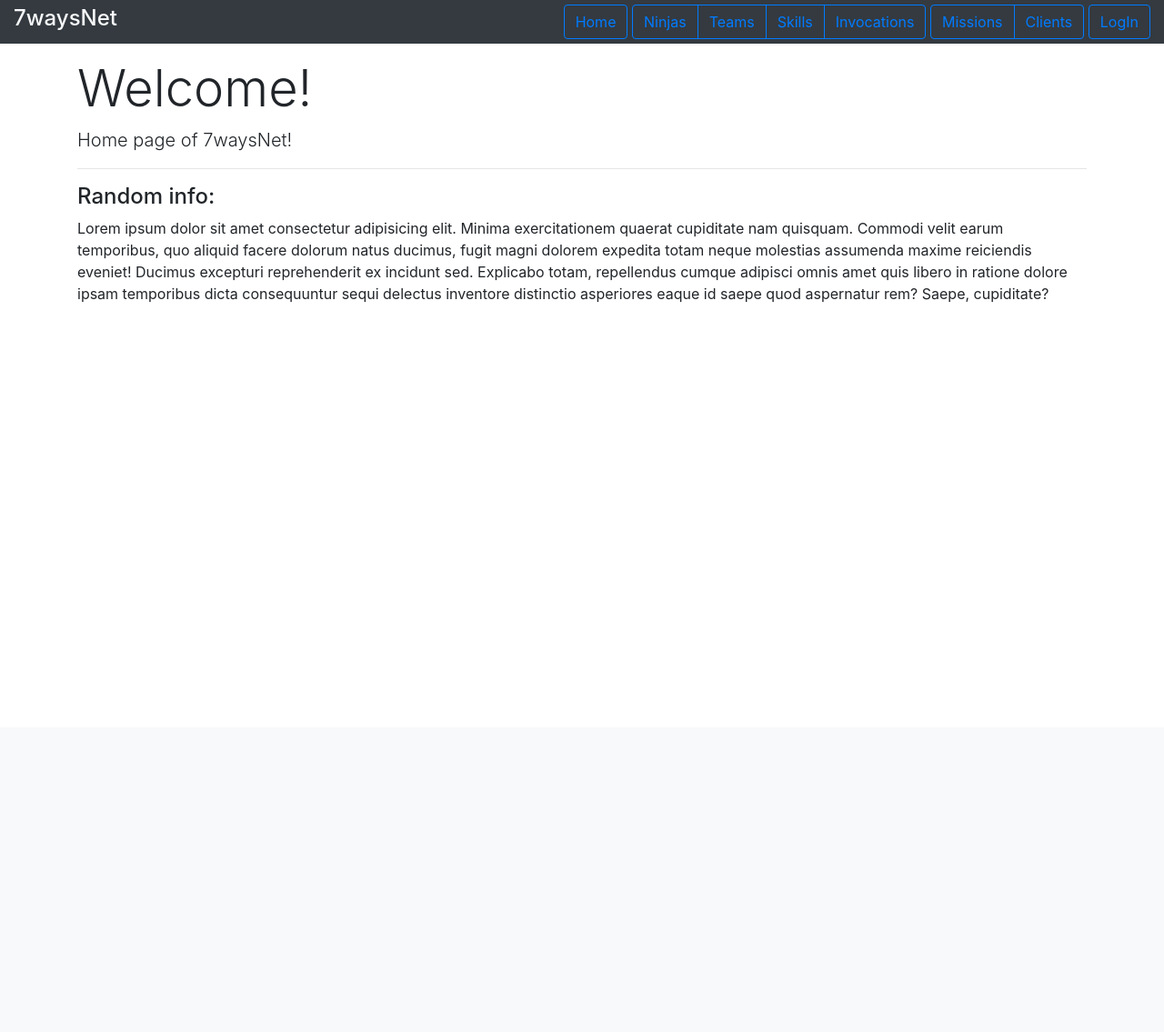
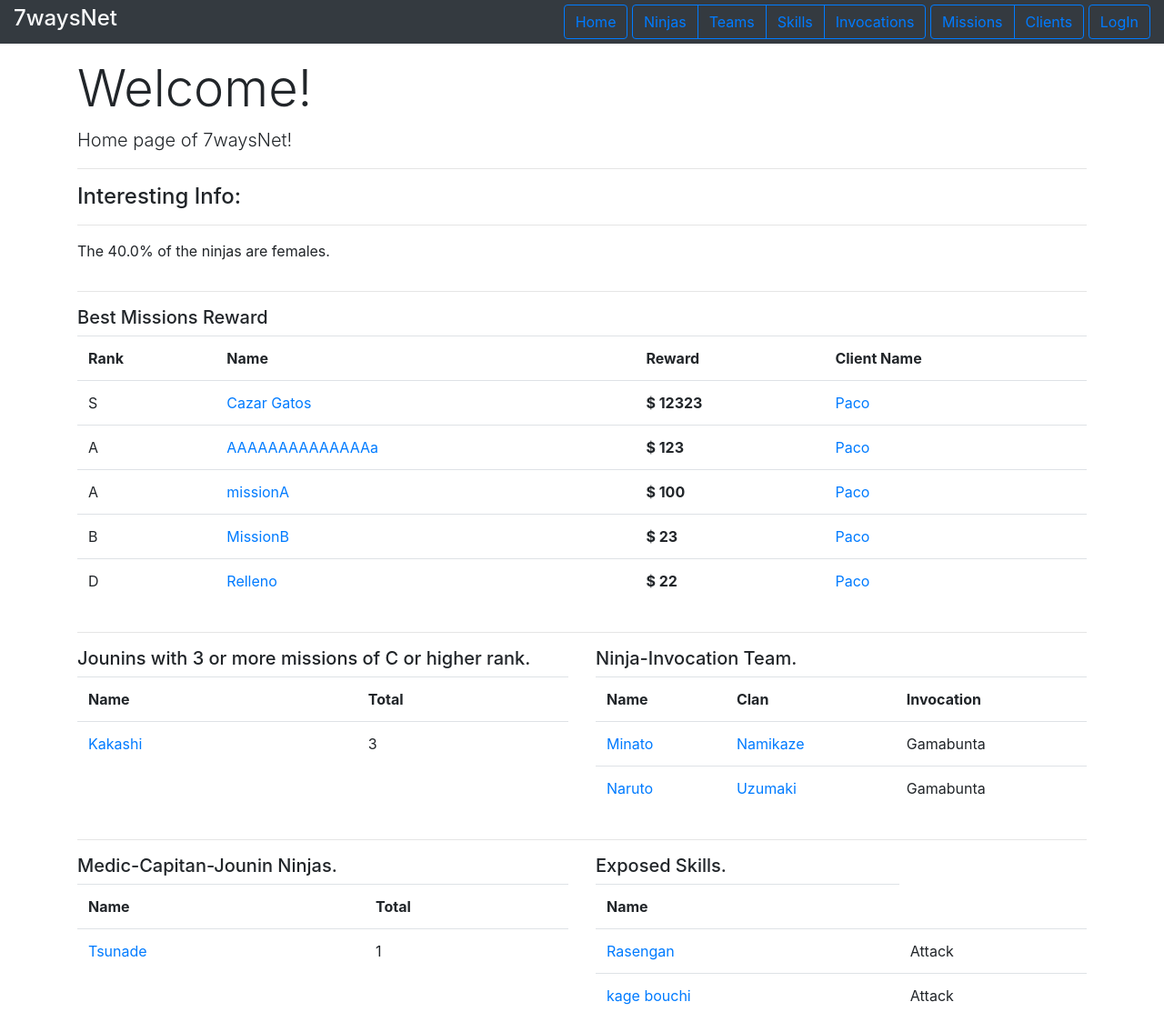
Before and after one commit to maux96/proyecto_bd, a Django app: page / in a window 1280 px wide. Shown: the whole page at 91% size. Before the commit the page ends 332 px from the top, so only its background shows below. Run offline with Django 3.2, Linux system fonts and the light colour scheme; data comes from the database, SQL or seed files in the repository; both versions use the stored data as it was after the commit; some libraries are stand-ins or nearby versions.

Commit message:
Pagina principal con querys preestablecidas.

```diff
--- a/ninjas/urls.py
+++ b/ninjas/urls.py
@@ -23,5 +23,6 @@ urlpatterns = [
     path('gender/<str:gender>', views.ShowNinjasByGender.as_view(), name='gender'),
     path('clan/<str:clan>', views.ShowNinjasByClan.as_view(), name='clan'),
     path('age/<int:age>', views.ShowNinjasByAge.as_view(), name='age'),
-    path('filter',views.filter,name='filter')
+    path('name/<str:name>',views.ShowNinjaNameQuery.as_view(),name='name'),
+    path('filter',views.filter,name='filter'),
 ]
--- a/seven_ways_net/views.py
+++ b/seven_ways_net/views.py
@@ -1,12 +1,26 @@
+from skills.models import Skill
 from django.shortcuts import redirect, render
 from django.http import HttpRequest
 from ninjas.models import ChuninNinja, GeninNinja, JouninNinja, Ninja,User
+from missions.models import Mission
 from missions.models import Client
 from datetime import date,datetime
 
 #pagina principal
 def index(request):
-    return render(request,'seven_ways_net/index.html',{})
+    best5Reward = Best5RewardMissions()
+    ninjaInvocationPair = NinjaInvocationPair()
+    jounin3C = ShowJouninsWith3C()
+    medicCapitans = MedicCapitans()
+    exposedSkills = ExposedSkills()
+    return render(request,'seven_ways_net/index.html',{
+                                                        "femalePercent":femalePercent(),
+                                                        "best5Reward" : best5Reward,
+                                                        "ninjaInvocationPair":ninjaInvocationPair,
+                                                        "jounin3C":jounin3C,
+                                                        "medicCapitans":medicCapitans,
+                                                        "exposedSkills":exposedSkills
+                                                        })
 
 
 
@@ -50,6 +64,42 @@ def endRegister(request :HttpRequest):
 
     return redirect("/auth/login")
 
+#---------
+
+def femalePercent():
+    total_famale = len(Ninja.objects.filter(gender="F"))
+    total = len(Ninja.objects.all())
+    return (total_famale/total )*100
+def Best5RewardMissions():
+    return Mission.objects.order_by("-reward")[:5]
+def NinjaInvocationPair():          #falta poner que solo los que tengan mas de 6 misiones con rango S.
+    ninjas = Ninja.objects.all()
+    sol=[]
+    for n in ninjas:
+        for i in n.invocations.all():
+            sol.append((n,i))
+    return sol
+def ShowJouninsWith3C():
+    jounins = JouninNinja.objects.filter(mission__rank__lte="C")
+    sol = set()
+    for j in jounins:
+        c=j.mission_set.count()
+        if c >= 3:
+            sol.add((j,c))
+    return list(sol)
+
+def MedicCapitans():
+    jounins = JouninNinja.objects.filter(is_medic=True)
+    sol = set()
+    for j in jounins:
+        c = j.mission_set.count()
+        if c != 0:
+            sol.add((j,c))
+    return list(sol)
+def ExposedSkills():
+    skills=Skill.objects.filter(belong_to_the_village=True).exclude(ninja__team__mission__client__country="Fire").exclude(ninja__team__mission__isnull=True)
+    return skills
+
 
 #----------
 def verify_existence(username):
--- a/templates/seven_ways_net/index.html
+++ b/templates/seven_ways_net/index.html
@@ -12,6 +12,100 @@
 {% endblock %}
 
 {% block content %}
-    <h4>Random info:</h4>
-        Lorem ipsum dolor sit amet consectetur adipisicing elit. Minima exercitationem quaerat cupiditate nam quisquam. Commodi velit earum temporibus, quo aliquid facere dolorum natus ducimus, fugit magni dolorem expedita totam neque molestias assumenda maxime reiciendis eveniet! Ducimus excepturi reprehenderit ex incidunt sed. Explicabo totam, repellendus cumque adipisci omnis amet quis libero in ratione dolore ipsam temporibus dicta consequuntur sequi delectus inventore distinctio asperiores eaque id saepe quod aspernatur rem? Saepe, cupiditate?
+    <h4>Interesting Info:</h4>
+    <hr>
+    <div class="row">
+        <div class="col-md-12">
+            The {{femalePercent}}% of the ninjas are females.
+            <p></p>
+        </div>
+    </div>
+    <hr>
+    <div class="row">
+        <div class="col-md-12">
+            <h5>Best Missions Reward</h5>
+            <table class="table">
+                <tr><th>Rank</th><th>Name</th><th>Reward</th><th>Client Name</th></tr>
+                {% for mission in best5Reward %}
+                    <tr>
+                        <td> {{mission.rank}}</td>
+                        <td><a href="{% url 'missions:mission_details' mission.pk%}"> {{mission.name}}</a></td>
+                        <th>$ {{mission.reward}}</th>
+                        <td><a href="{% url 'missions:profile' mission.client.pk%}"> {{mission.client.name}}</a></td>
+                    </tr>
+                {% endfor %}
+            </table>
+        </div>
+
+    </div>
+    <hr>
+    <div class="row">
+        <div class="col-md-6">
+            <h5>Jounins with 3 or more missions of C or higher rank.</h5>
+
+            <table class="table">
+                <tr><th>Name</th><th>Total</th>
+                {% for ninja,c in jounin3C %}
+                    <tr>
+                        <td> <a href="{% url 'ninjas:profile' ninja.pk %}"> {{ninja.name}}</a></td>
+
+                        <td>{{c}}</td>
+                    </tr>
+                {% endfor %}
+                </table>
+        </div>
+        <div class="col-md-6">
+            <h5>Ninja-Invocation Team.</h5>
+            <table class="table">
+                <tr><th>Name</th><th>Clan</th><th>Invocation</th>
+                {% for ninja,inv in ninjaInvocationPair %}
+                    <tr>
+                        <td> <a href="{% url 'ninjas:profile' ninja.pk%}"> {{ninja}} </a></td>
+                        <td> <a href="{% url 'ninjas:clan' ninja.clan%}"> {{ninja.clan}} </a></td>
+                        <td>{{inv.name}}</td>
+
+                    </tr>
+                {% endfor %}
+            </table>
+        </div>
+
+    </div>
+    <hr>
+    <div class="row">
+        <div class="col-md-6">
+            <h5>Medic-Capitan-Jounin Ninjas.</h5>
+
+            <table class="table">
+                <tr><th>Name</th><th>Total</th>
+                {% for ninja,c in medicCapitans %}
+                    <tr>
+                        <td> <a href="{% url 'ninjas:profile' ninja.pk %}"> {{ninja.name}}</a></td>
+
+                        <td>{{c}}</td>
+                    </tr>
+                {% endfor %}
+                </table>
+        </div>
+        <div class="col-md-6">
+            <h5>Exposed Skills.</h5>
+
+            <table class="table">
+                <tr><th>Name</th>
+                {% for skill in exposedSkills %}
+                    <tr>
+
+                    {% if skill.specific_type.class_name == "Attack" %}
+                        <td><a href="{% url 'skills:attack_skill_detail' skill.pk %}"> {{skill.name}}</a></td>
+                        <td> {{skill.specific_type.class_name}} </td>
+                    {% else %}
+                        <td><a href="{% url 'skills:heal_skill_detail' skill.pk %}"> {{skill.name}}</a></td>
+                        <td> {{skill.specific_type.class_name}} </td>
+                    {% endif %}
+                    </tr>
+                {% endfor %}
+                </table>
+        </div>
+    </div>
+
+
 {% endblock %}
```
Also changed, not shown: ninjas/templates/ninjas/show_ninja_query.html (+17 -8 lines), ninjas/views.py (+7 -3 lines), db.sqlite3.
